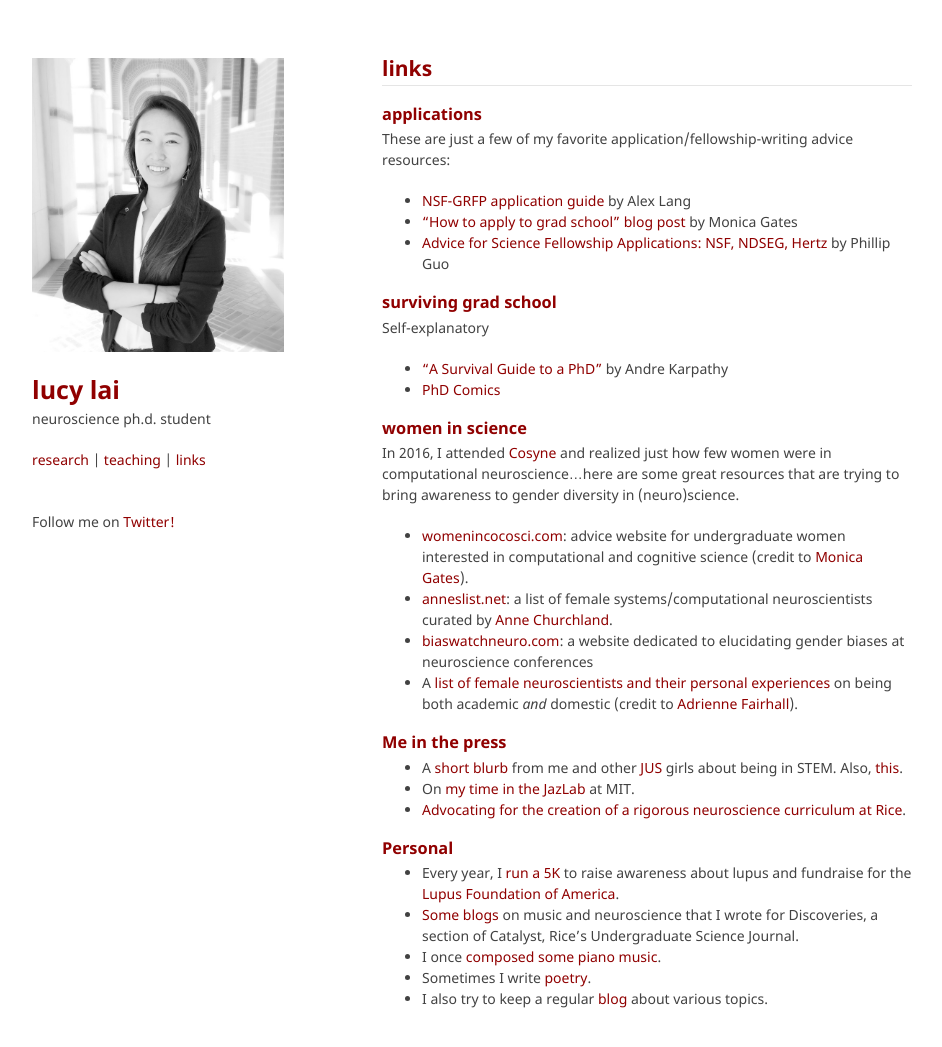
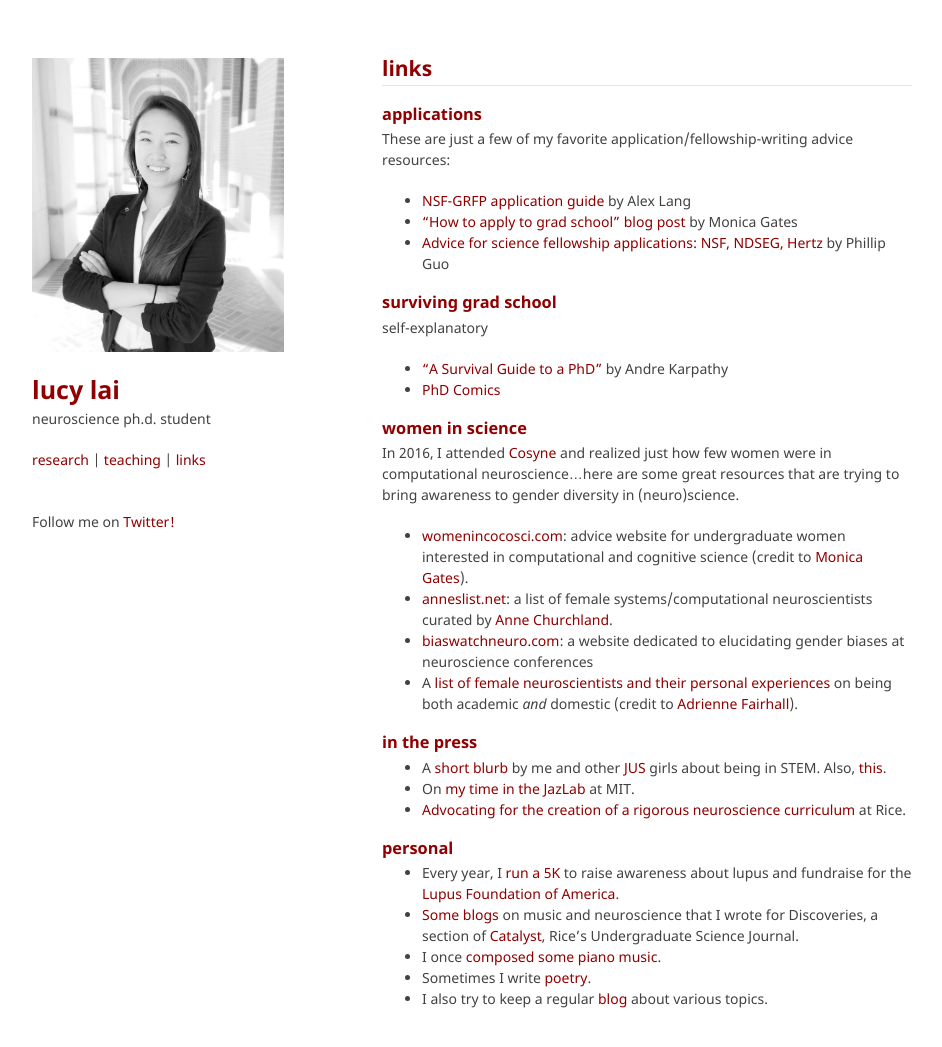
Before and after one commit to lucylai96/lucylai96.github.io, a Jekyll site: the page built from links.md, in a window 1280 px wide and 1079 px high. Shown: the top 1047 px of the window, without its empty margins (168-1110 px from the left). Built offline with Jekyll 4.4.1, drawn with Linux system fonts in a browser that asks for light colours; our own code applies the rules of GitHub Pages for plain Markdown files.

Commit message:
Update links.md

```diff
--- a/links.md
+++ b/links.md
@@ -4,10 +4,10 @@
 These are just a few of my favorite application/fellowship-writing advice resources:
 * [NSF-GRFP application guide](http://www.alexhunterlang.com/nsf-fellowship) by Alex Lang
 * ["How to apply to grad school" blog post](https://monicagatesblog.wordpress.com/2016/03/14/the-phd-application-post/) by Monica Gates
-* [Advice for Science Fellowship Applications: NSF, NDSEG, Hertz](http://www.pgbovine.net/fellowship-tips.htm) by Phillip Guo
+* [Advice for science fellowship applications: NSF, NDSEG, Hertz](http://www.pgbovine.net/fellowship-tips.htm) by Phillip Guo
 
 ### surviving grad school
-Self-explanatory
+self-explanatory
 * ["A Survival Guide to a PhD"](https://karpathy.github.io/2016/09/07/phd/) by Andre Karpathy
 * [PhD Comics](http://phdcomics.com/)
 
@@ -18,14 +18,14 @@ In 2016, I attended [Cosyne](cosyne.org) and realized just how few women were in
 * [biaswatchneuro.com](https://biaswatchneuro.com/): a website dedicated to elucidating gender biases at neuroscience conferences
 * A [list of female neuroscientists and their personal experiences](https://fairhalllab.com/careers/how-does-she-do-it/) on being both academic _and_ domestic (credit to [Adrienne Fairhall](https://fairhalllab.com/)).
 
-### Me in the press
-* A [short blurb](https://www.janelia.org/you-janelia/students-and-postdocs/advice-girls-stem-our-janelia-undergraduate-scholars) from me and other [JUS](https://www.janelia.org/you-janelia/students-postdocs/undergraduate-scholars-program) girls about being in STEM. Also, [this](https://www.janelia.org/meet-2017-janelia-undergraduate-scholars).
+### in the press
+* A [short blurb](https://www.janelia.org/you-janelia/students-and-postdocs/advice-girls-stem-our-janelia-undergraduate-scholars) by me and other [JUS](https://www.janelia.org/you-janelia/students-postdocs/undergraduate-scholars-program) girls about being in STEM. Also, [this](https://www.janelia.org/meet-2017-janelia-undergraduate-scholars).
 * On [my time in the JazLab](http://www.csne-erc.org/engage-enable/post/reu-program-participants-mit-and-sdsu) at MIT.
-* [Advocating for the creation of a rigorous neuroscience curriculum at Rice](http://www.ricethresher.org/article/2017/11/fac-senate-neuroscience-major-vote).
+* [Advocating for the creation of a rigorous neuroscience curriculum](http://www.ricethresher.org/article/2017/11/fac-senate-neuroscience-major-vote) at Rice.
 
-### Personal
+### personal
 * Every year, I [run a 5K](https://www.lupus.org/action/walk-to-end-lupus-now) to raise awareness about lupus and fundraise for the [Lupus Foundation of America](https://lupus.org/).
-* [Some blogs](http://ricecatalyst.org/discoveries/?author=559ed5bfe4b0a37c3cb5967d) on music and neuroscience that I wrote for Discoveries, a section of Catalyst, Rice's Undergraduate Science Journal.
+* [Some blogs](http://ricecatalyst.org/discoveries/?author=559ed5bfe4b0a37c3cb5967d) on music and neuroscience that I wrote for Discoveries, a section of [Catalyst](http://ricecatalyst.org/), Rice's Undergraduate Science Journal.
 * I once [composed some piano music](https://soundcloud.com/lucy_lai).
 * Sometimes I write [poetry](https://subcorticalsongs.wordpress.com/).
 * I also try to keep a regular [blog](https://lucyblogs.wordpress.com/) about various topics.
```
